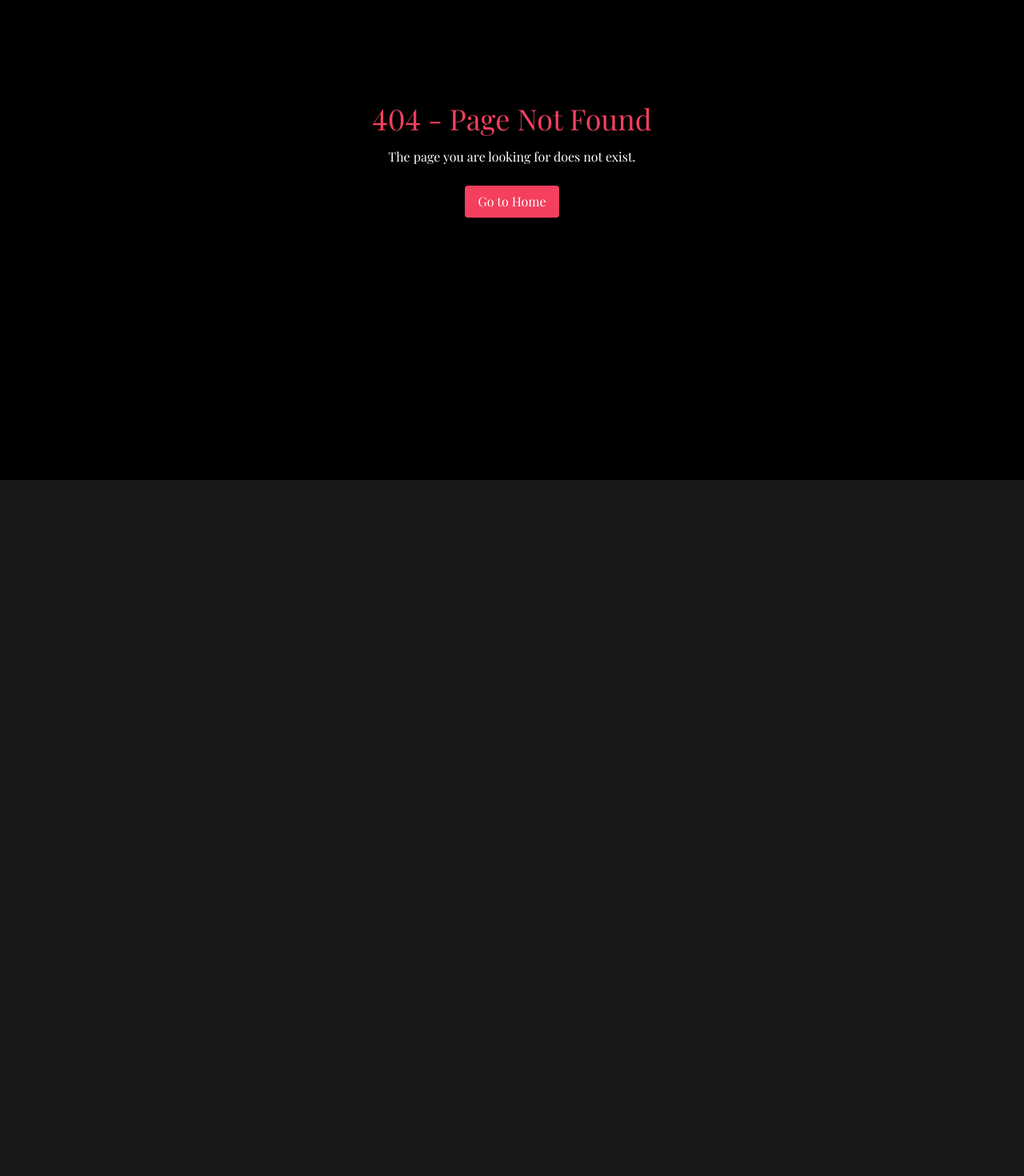
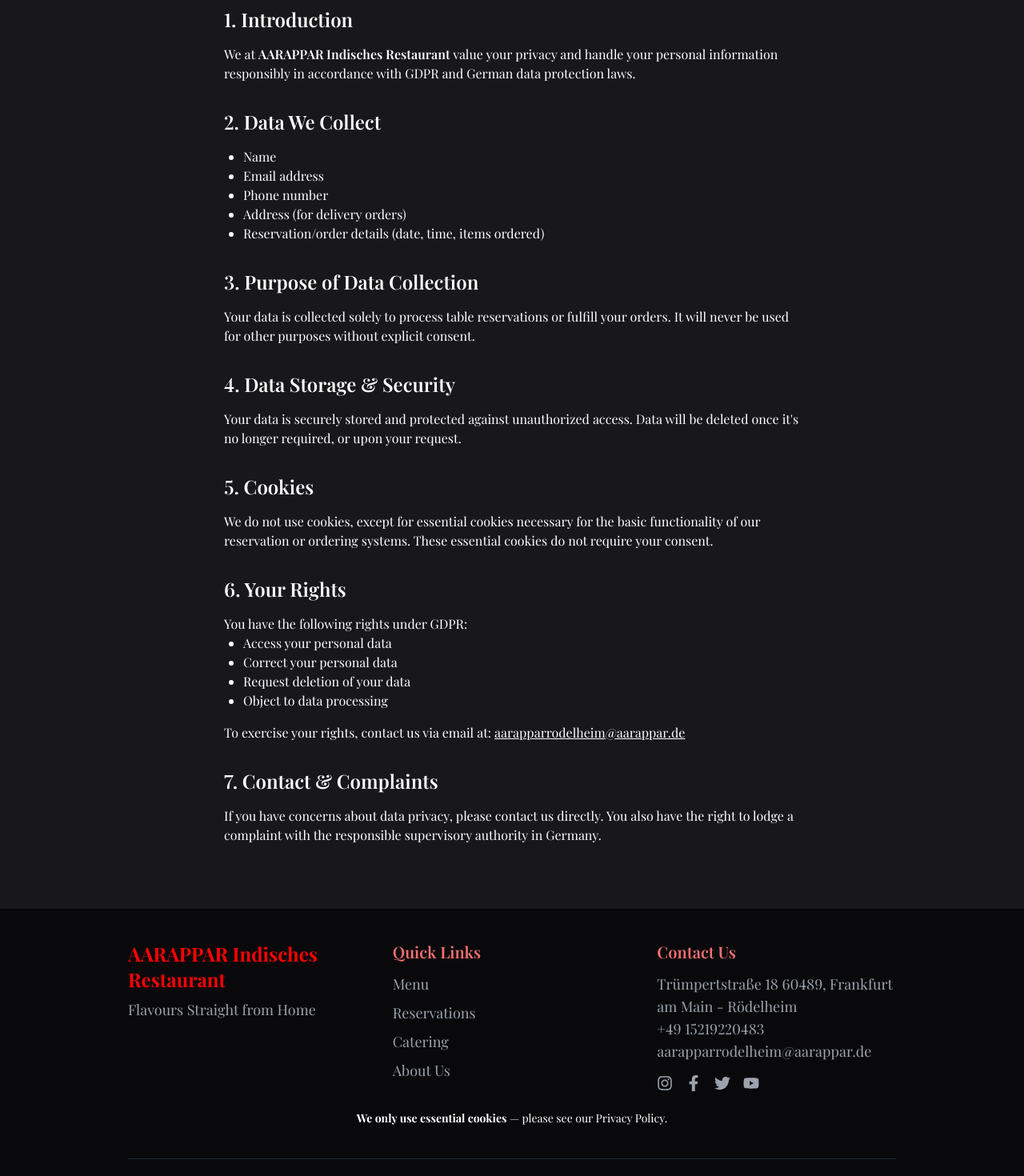
Before and after one commit to Karad-Deepak/aarappar, a Next.js app: page /privacy-policy in a window 1280 px wide. Before the commit this address had no page. Shown: the part 200-1670 px from the top of the page at 80% size. Before the commit the page ends 800 px from the top, so only its background shows below. Built offline with nearby package versions, Linux system fonts and the light colour scheme.

Commit message:
privacy policy

```diff
--- a/app/components/Footer.jsx
+++ b/app/components/Footer.jsx
@@ -90,9 +90,15 @@
           </div>
         </div>
       </div>
-
+      <div className=" pt-3 lg:pt-6 px-5 text-center text-sm">
+        <strong>We only use essential cookies</strong> — please see our{" "}
+        <Link href="/privacy-policy" className="hover:text-red-700">
+          Privacy Policy
+        </Link>
+        .
+      </div>
       {/* Copyright Section */}
-      <div className="border-t border-gray-800 mt-10 pt-5 text-center text-gray-500 text-sm">
+      <div className="border-t border-gray-800 mt-5 lg:mt-10 pt-5 text-center text-gray-500 text-sm">
         &copy; {new Date().getFullYear()} AARAPPAR. All Rights Reserved.
       </div>
     </motion.footer>
--- /dev/null
+++ b/app/privacy-policy/page.jsx
@@ -0,0 +1,97 @@
+// pages/privacy-policy.js
+
+import Footer from "../components/Footer";
+import Nav from "../components/Nav";
+
+export default function PrivacyPolicy() {
+  return (
+    <>
+      <Nav />
+      <div className="max-w-3xl mx-auto px-6 py-12 mt-5 lg:mt-10 text-white">
+        <h1 className="text-4xl font-bold mb-6">Privacy Policy</h1>
+        <p className="text-gray-500 mb-8">Last updated: March 16, 2025</p>
+
+        <section className="mb-8">
+          <h2 className="text-2xl font-semibold mb-4">1. Introduction</h2>
+          <p>
+            We at{" "}
+            <span className="font-semibold">AARAPPAR Indisches Restaurant</span>{" "}
+            value your privacy and handle your personal information responsibly
+            in accordance with GDPR and German data protection laws.
+          </p>
+        </section>
+
+        <section className="mb-8">
+          <h2 className="text-2xl font-semibold mb-4">2. Data We Collect</h2>
+          <ul className="list-disc pl-6">
+            <li>Name</li>
+            <li>Email address</li>
+            <li>Phone number</li>
+            <li>Address (for delivery orders)</li>
+            <li>Reservation/order details (date, time, items ordered)</li>
+          </ul>
+        </section>
+
+        <section className="mb-8">
+          <h2 className="text-2xl font-semibold mb-4">
+            3. Purpose of Data Collection
+          </h2>
+          <p>
+            Your data is collected solely to process table reservations or
+            fulfill your orders. It will never be used for other purposes
+            without explicit consent.
+          </p>
+        </section>
+
+        <section className="mb-8">
+          <h2 className="text-2xl font-semibold mb-4">
+            4. Data Storage & Security
+          </h2>
+          <p>
+            Your data is securely stored and protected against unauthorized
+            access. Data will be deleted once it's no longer required, or upon
+            your request.
+          </p>
+        </section>
+
+        <section className="mb-8">
+          <h2 className="text-2xl font-semibold mb-4">5. Cookies</h2>
+          <p>
+            We do not use cookies, except for essential cookies necessary for
+            the basic functionality of our reservation or ordering systems.
+            These essential cookies do not require your consent.
+          </p>
+        </section>
+
+        <section className="mb-8">
+          <h2 className="text-2xl font-semibold mb-4">6. Your Rights</h2>
+          <p>You have the following rights under GDPR:</p>
+          <ul className="list-disc pl-6">
+            <li>Access your personal data</li>
+            <li>Correct your personal data</li>
+            <li>Request deletion of your data</li>
+            <li>Object to data processing</li>
+          </ul>
+          <p className="mt-4">
+            To exercise your rights, contact us via email at:{" "}
+            <a href="mailto:info@yourrestaurant.com" className="underline">
+              aarapparrodelheim@aarappar.de
+            </a>
+          </p>
+        </section>
+
+        <section className="mb-8">
+          <h2 className="text-2xl font-semibold mb-4">
+            7. Contact & Complaints
+          </h2>
+          <p>
+            If you have concerns about data privacy, please contact us directly.
+            You also have the right to lodge a complaint with the responsible
+            supervisory authority in Germany.
+          </p>
+        </section>
+      </div>
+      <Footer />
+    </>
+  );
+}
```
